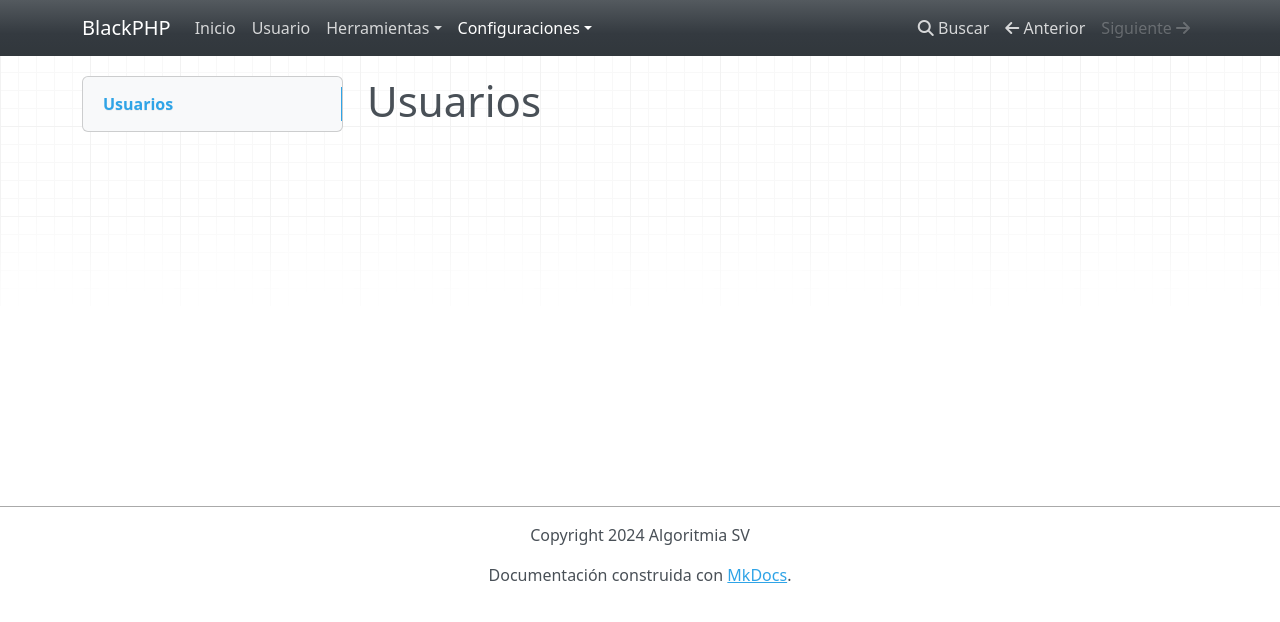
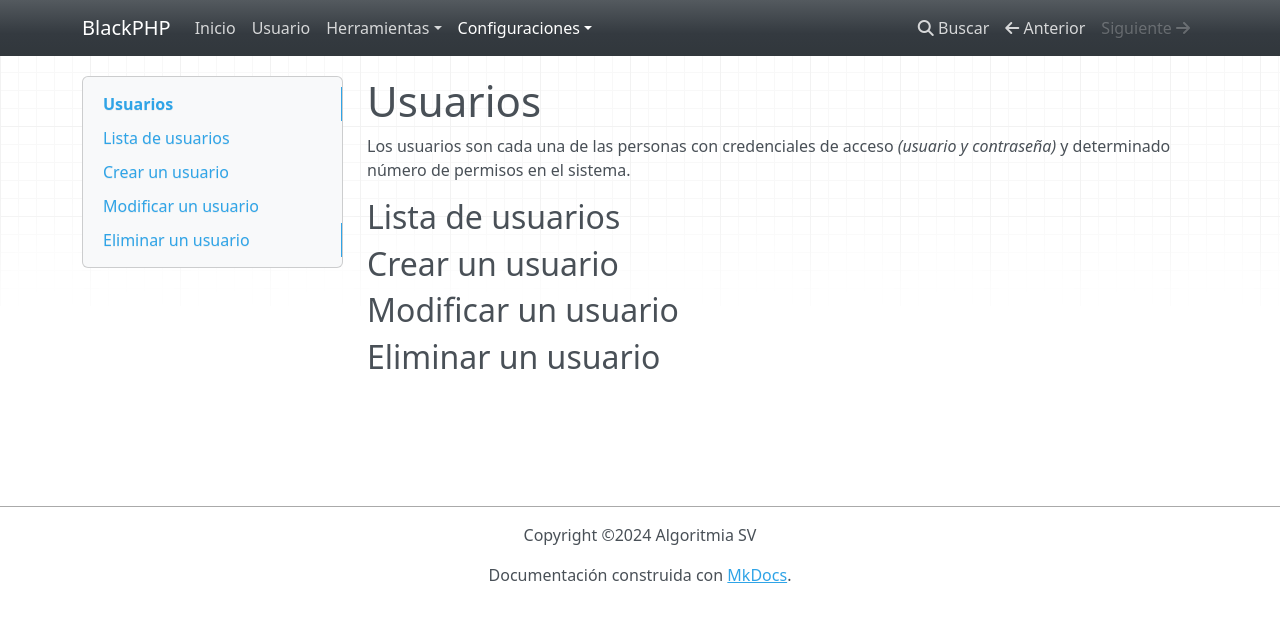
Before and after one commit to AlgoritmiaSV/blackphpManual, an MkDocs documentation site: the page built from docs/configuraciones/usuarios.md, in a window 1280 px wide. Shown: the top 622 px of the page. Built offline with MkDocs 1.6.1, drawn with Linux system fonts in a browser that asks for light colours; nearby versions of some CDN libraries.

Commit message:
Avances en sección de configuraciones

```diff
--- a/docs/configuraciones/usuarios.md
+++ b/docs/configuraciones/usuarios.md
@@ -1,2 +1,11 @@
-Usuarios
-========
+# Usuarios
+
+Los usuarios son cada una de las personas con credenciales de acceso *(usuario y contraseña)* y determinado número de permisos en el sistema.
+
+## Lista de usuarios
+
+## Crear un usuario
+
+## Modificar un usuario
+
+## Eliminar un usuario
--- a/mkdocs.yml
+++ b/mkdocs.yml
@@ -2,7 +2,7 @@ site_name: BlackPHP
 site_url: https://docs.blackphp.com
 site_description: Manual de usuario de BlackPHP
 site_author: Edwin Fajardo
-copyright: Copyright 2024 Algoritmia SV
+copyright: Copyright &copy;2024 Algoritmia SV
 nav:
   - Inicio: index.md
   - Usuario: usuario.md
```
Also changed, not shown: docs/configuraciones/entidad.md (+7 -2 lines), docs/configuraciones/preferencias.md (+1 -2 lines), docs/configuraciones/roles.md (+3 -6 lines), docs/herramientas/historial-actividades.md (+4 -0 lines).
